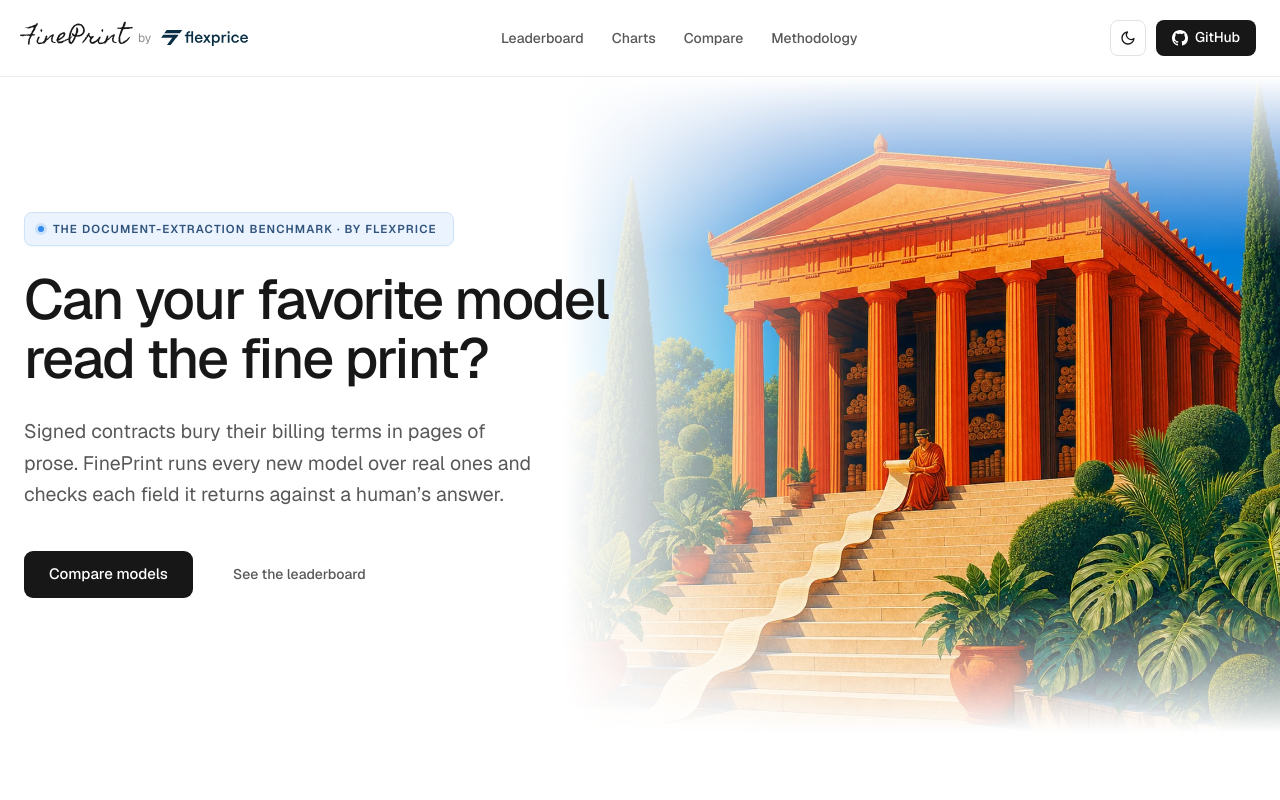
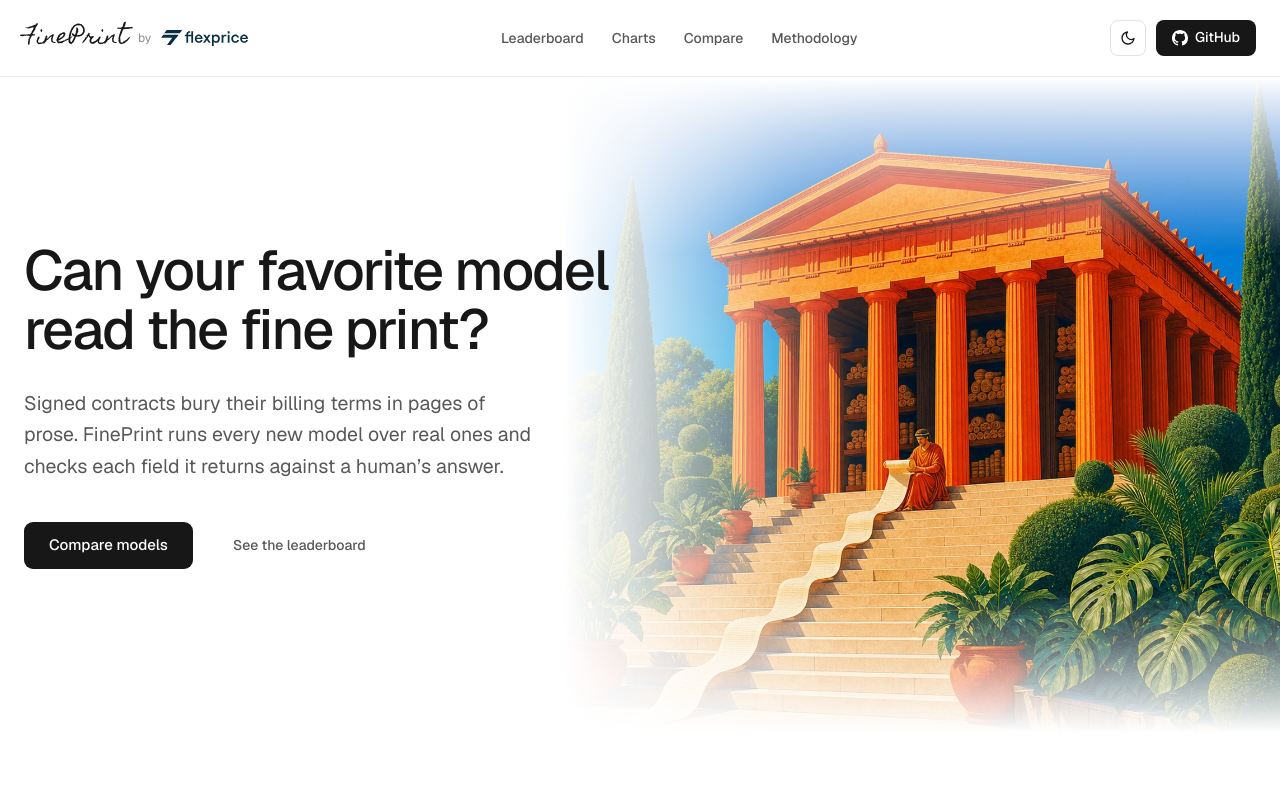
Before and after one commit to flexprice/fineprint, a Next.js app in the folder fineprint/web/: page / in a window 1280 px wide. Shown: the top 800 px of the page. Built offline with nearby package versions, Linux system fonts and the light colour scheme; no server answers.

Commit message:
web: drop hero eyebrow chip 'The document-extraction benchmark · by Flexprice'

```diff
--- a/fineprint/web/app/(site)/page.tsx
+++ b/fineprint/web/app/(site)/page.tsx
@@ -44,9 +44,6 @@ export default function Home() {
         <div className="shell flex flex-col justify-center min-h-[82vh] py-20">
           {/* self-start: the shell is a flex column, so a bare inline-flex chip would
               otherwise stretch the full width. */}
-          <p className="chip-eyebrow self-start mb-6 fp-up" style={{ animationDelay: ".02s" }}>
-            The document-extraction benchmark · by Flexprice
-          </p>
           <h1 className="display text-[clamp(2.2rem,4.6vw,3.5rem)] max-w-[20ch] fp-up" style={{ animationDelay: ".07s" }}>
             Can your favorite model read the fine print?
           </h1>
```
